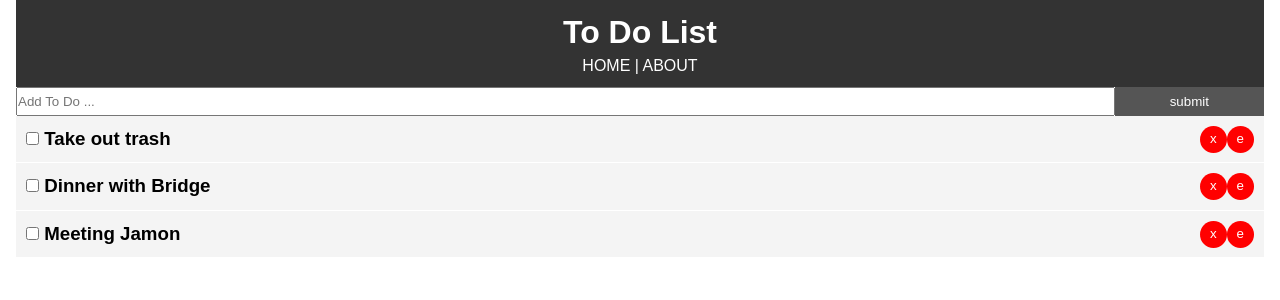
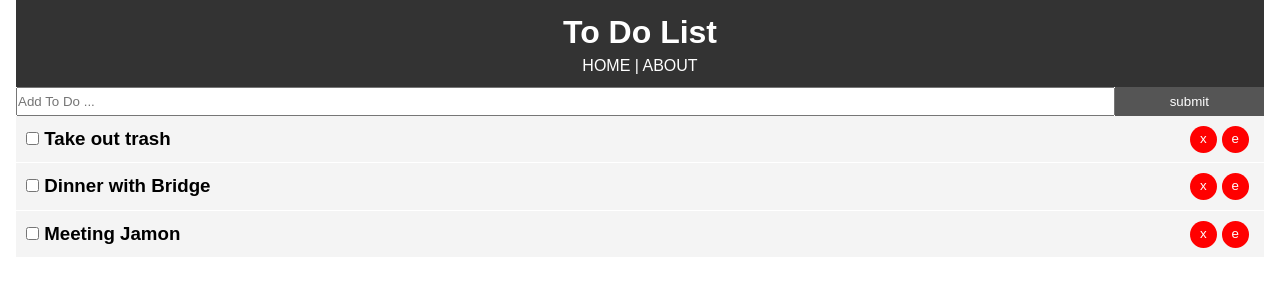
Before and after one commit to akintoluvic/react-to-do-app, a React (Create React App) app: page / in a window 1280 px wide. Shown: the top 300 px of the page. Built offline with nearby package versions, Linux system fonts and the light colour scheme.

Commit message:
fixed spacing of buttons

```diff
--- a/src/components/TodoItem.js
+++ b/src/components/TodoItem.js
@@ -41,6 +41,7 @@ const btnStyle = {
     background: '#ff0000',
     color: '#fff',
     border: 'none',
+    marginRight: '5px',
     padding: '5px 10px 7px',
     borderRadius: '50%',
     cursor: 'pointer',
```
